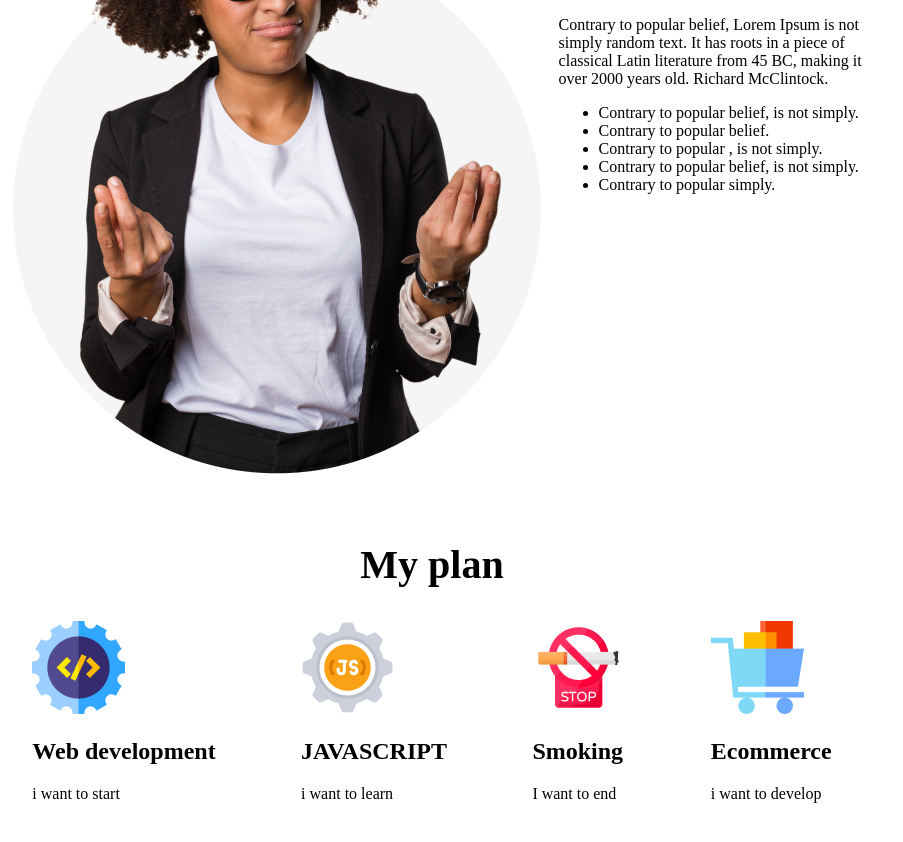
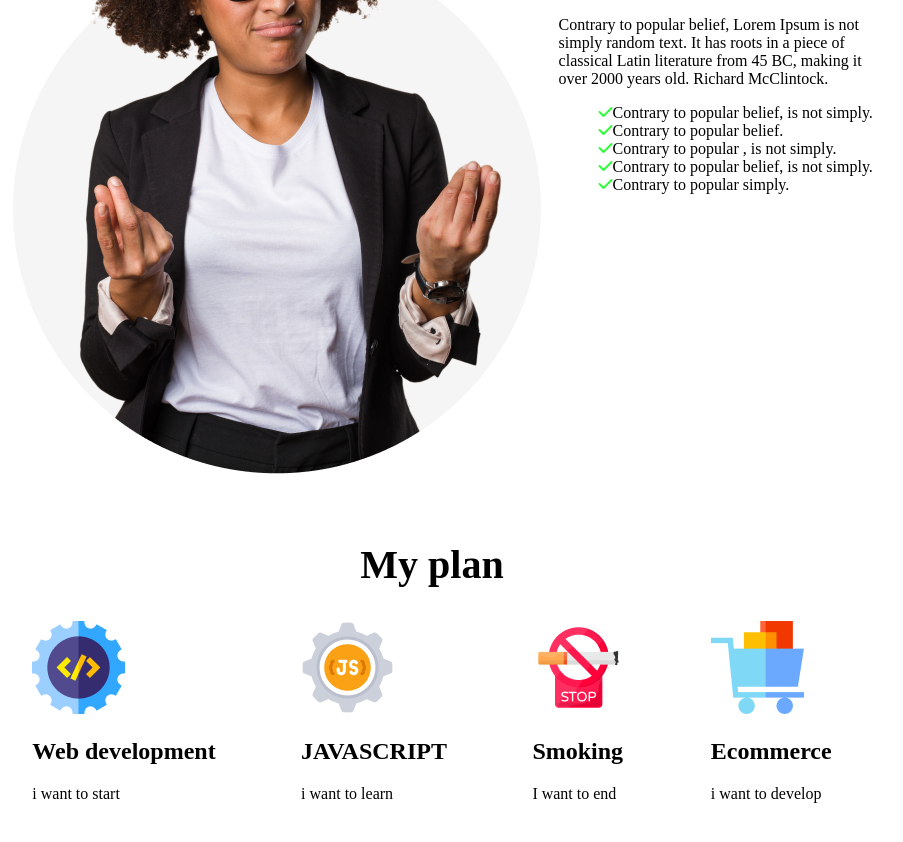
Before and after one commit to Anonshell/new-year-mission, a plain HTML site: page index.html in a window 1280 px wide. Shown: the part 1139-1981 px from the top of the page, without its empty margins (208-1111 px from the left). Drawn offline with Linux system fonts and the light colour scheme.

Commit message:
updated full

```diff
--- a/index.html
+++ b/index.html
@@ -6,6 +6,9 @@
     <meta http-equiv="X-UA-Compatible" content="IE=edge">
     <meta name="viewport" content="width=device-width, initial-scale=1.0">
     <link rel="stylesheet" href="style.css">
+
+    <link href='https://css.gg/check.css' rel='stylesheet'>
+    <link rel="stylesheet" href="https://cdnjs.cloudflare.com/ajax/libs/font-awesome/6.2.1/css/all.min.css">
     <script src="https://kit.fontawesome.com/0081359494.js" crossorigin="anonymous"></script>
     <title>Document</title>
 </head>
@@ -49,11 +52,16 @@
                         classical Latin literature from 45 BC, making it over 2000 years old. Richard McClintock.</p>
 
                     <ul>
-                        <li>Contrary to popular belief, is not simply.</li>
-                        <li>Contrary to popular belief.</li>
-                        <li>Contrary to popular , is not simply.</li>
-                        <li>Contrary to popular belief, is not simply.</li>
-                        <li>Contrary to popular simply.</li>
+                        <li><i class="fa-solid fa-check" style="color:rgb(47, 255, 57)"></i>Contrary to popular belief,
+                            is not simply.</li>
+                        <li><i class="fa-solid fa-check" style="color:rgb(47, 255, 57)"></i>Contrary to popular belief.
+                        </li>
+                        <li><i class="fa-solid fa-check" style="color:rgb(47, 255, 57)"></i>Contrary to popular , is not
+                            simply.</li>
+                        <li><i class="fa-solid fa-check" style="color:rgb(47, 255, 57)"></i>Contrary to popular belief,
+                            is not simply.</li>
+                        <li><i class="fa-solid fa-check" style="color:rgb(47, 255, 57)"></i>Contrary to popular simply.
+                        </li>
 
                     </ul>
 
--- a/style.css
+++ b/style.css
@@ -111,5 +111,10 @@
   color: #F3F3F3
   font-style: normal;
   font-weight: 400;
-  font-size: 18px;
+  font-size: 18px;l
 }
+
+
+.element2 ul li{
+  list-style: none;
+}
```
